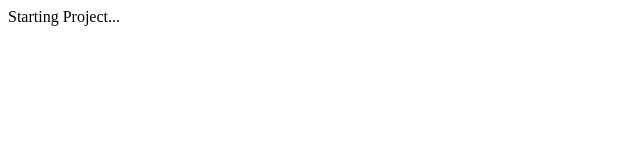
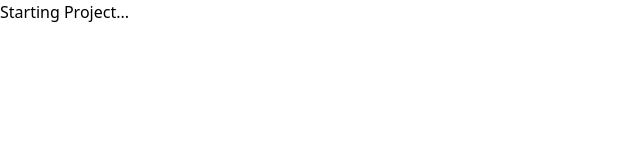
Before and after one commit to AlirezaSedighi98/Traveler, a React (Create React App) app: page / in a window 1280 px wide. Shown: the top 160 px of the page, without its empty margins (0-640 px from the left). Built offline with nearby package versions, Linux system fonts and the light colour scheme.

Commit message:
installed packages

```diff
--- a/src/index.tsx
+++ b/src/index.tsx
@@ -1,6 +1,7 @@
 import React from 'react';
 import ReactDOM from 'react-dom/client';
 import App from './App';
+import './styles/main.css'
 
 const root = ReactDOM.createRoot(
   document.getElementById('root') as HTMLElement
--- /dev/null
+++ b/src/styles/main.css
@@ -0,0 +1,3 @@
+@tailwind base;
+@tailwind components;
+@tailwind utilities;
--- /dev/null
+++ b/tailwind.config.js
@@ -0,0 +1,8 @@
+/** @type {import('tailwindcss').Config} */
+module.exports = {
+  content: ["./src/**/*.{js,jsx,ts,tsx}"],
+  theme: {
+    extend: {},
+  },
+  plugins: [],
+};
```
Also changed, not shown: package.json (+12 -0 lines), 1 other file (tests, documents, lock files or other folders).
